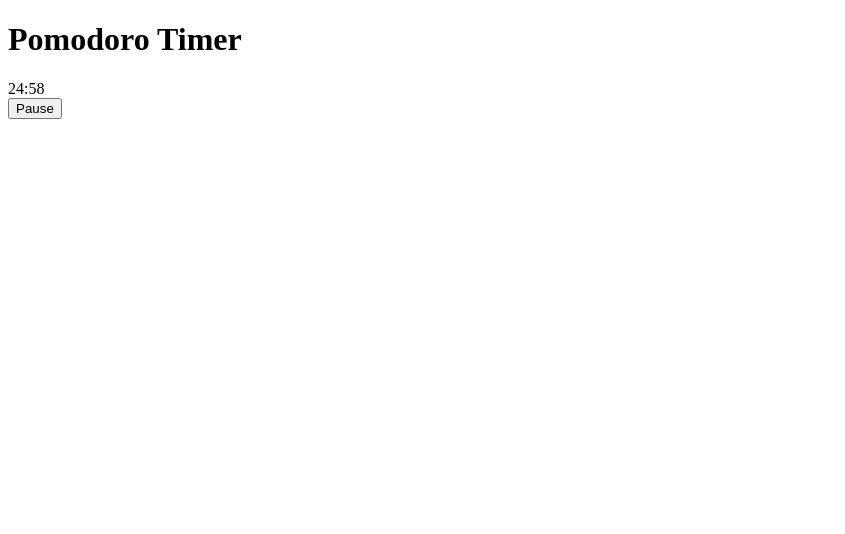
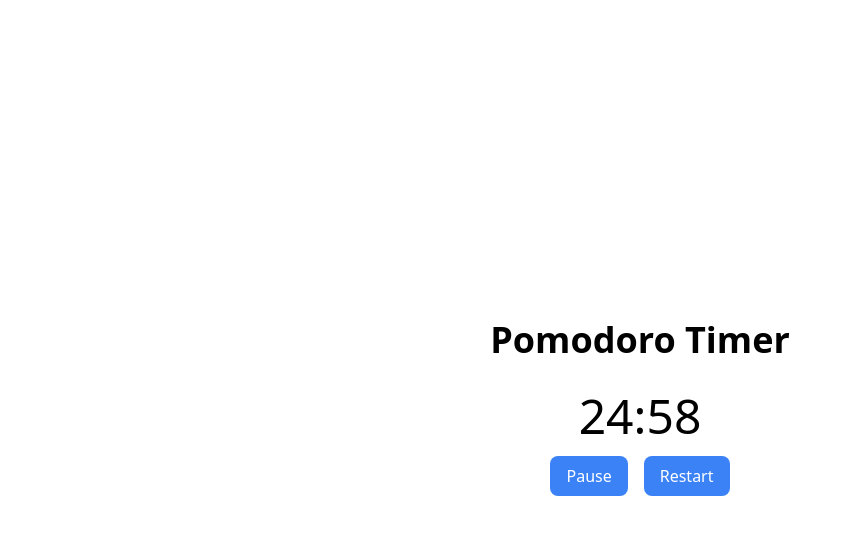
Before and after one commit to gabrieldpcordeiro/pomodoro-app, a Next.js app: page / in a window 1280 px wide. Both pictures are taken after a click on the button "Start". Shown: the top 534 px of the page, without its empty margins (0-845 px from the left). Built offline with nearby package versions, Linux system fonts and the light colour scheme.

Commit message:
Add style using Tailwind and create restart button

```diff
--- a/src/app/components/Pomodoro.tsx
+++ b/src/app/components/Pomodoro.tsx
@@ -1,23 +1,29 @@
 import React, { useState, useEffect } from 'react';
 
 const Pomodoro = () => {
-    const [time, setTime] = useState(25 * 60);
+    const [time, setTime] = useState(25 * 60); // Default time is 25 minutes
     const [isActive, setIsActive] = useState(false);
 
     const toggleTimer = () => {
         setIsActive(!isActive);
     };
 
+    const resetTimer = () => {
+        setIsActive(false);
+        setTime(25 * 60); // Reset the time to 25 minutes
+    };
+
     useEffect(() => {
-        let interval: NodeJS.Timeout;
+        let interval: NodeJS.Timeout | undefined;
         if (isActive && time > 0) {
             interval = setInterval(() => {
                 setTime(time - 1);
             }, 1000);
         } else if (time === 0) {
-
-            // @ts-ignore
-            // clearInterval(interval);
+            if (interval) {
+                clearInterval(interval);
+                interval = undefined;
+            }
             // Handle the end of the Pomodoro session here
         }
 
@@ -27,15 +33,44 @@ const Pomodoro = () => {
     }, [isActive, time]);
 
     return (
-        <div className="pomodoro-container">
-            <h1 className="text-4xl font-bold">Pomodoro Timer</h1>
-            <div className="time-display">
+        <div className="pomodoro-container flex flex-col items-center justify-center h-screen">
+            <h1 className="text-4xl font-bold my-4">Pomodoro Timer</h1>
+            <div className="time-display text-5xl my-4">
                 {Math.floor(time / 60).toString().padStart(2, '0')}:
                 {(time % 60).toString().padStart(2, '0')}
             </div>
-            <button className="btn" onClick={toggleTimer}>
-                {isActive ? 'Pause' : 'Start'}
-            </button>
+            <div className="button-container flex text-white justify-center space-x-4 items-center">
+                {time > 0 && isActive ? (
+                    <>
+                        <button
+                            className="btn pause-btn bg-blue-500 hover:bg-blue-700 px-4 py-2 rounded-lg"
+                            onClick={toggleTimer}
+                        >
+                            Pause
+                        </button>
+                        <button
+                            className="btn restart-btn bg-blue-500 hover:bg-blue-700 px-4 py-2 rounded-lg"
+                            onClick={resetTimer}
+                        >
+                            Restart
+                        </button>
+                    </>
+                ) : time > 0 ? (
+                    <button
+                        className="btn start-btn bg-blue-500 hover:bg-blue-700 px-4 py-2 rounded-lg"
+                        onClick={toggleTimer}
+                    >
+                        Start
+                    </button>
+                ) : (
+                    <button
+                        className="btn restart-btn bg-blue-500 hover:bg-blue-700 px-4 py-2 rounded-lg"
+                        onClick={resetTimer}
+                    >
+                        Restart
+                    </button>
+                )}
+            </div>
         </div>
     );
 };
--- a/src/main.sass
+++ /dev/null
@@ -1,22 +0,0 @@
-/* Pomodoro Component Styles */
-.pomodoro-container
-  display: flex
-  flex-direction: column
-  align-items: center
-  justify-content: center
-  height: 100vh
-
-.time-display
-  font-size: 3rem
-  margin: 1rem
-
-.btn
-  background-color: #3498db
-  color: #fff
-  border: none
-  padding: 0.5rem 1rem
-  cursor: pointer
-  transition: background-color 0.2s
-
-.btn:hover
-  background-color: #2980b9
--- /dev/null
+++ b/src/pages/_app.tsx
@@ -0,0 +1,36 @@
+// _app.tsx
+
+import React, { useEffect } from 'react';
+
+import '../styles/globals.css';
+import Head from 'next/head';
+import { AppProps } from 'next/app';
+
+function PomodoroApp({ Component, pageProps }: AppProps) {
+    useEffect(() => {
+        // You can include any global logic here, such as Google Analytics or other scripts
+    }, []);
+
+    return (
+        <>
+            <Head>
+                <title>Pomodoro App</title>
+                {/* Additional head tags go here */}
+            </Head>
+            <div className="app-container">
+                {/* Your application header or layout components can go here */}
+                <header>
+                </header>
+                <main>
+                    {/* The Component represents the current page being accessed */}
+                    <Component {...pageProps} />
+                </main>
+                <footer>
+                    {/* Footer content */}
+                </footer>
+            </div>
+        </>
+    );
+}
+
+export default PomodoroApp;
--- /dev/null
+++ b/src/styles/globals.css
@@ -0,0 +1,4 @@
+/* Import the generated Tailwind CSS */
+@import 'tailwindcss/base';
+@import 'tailwindcss/components';
+@import 'tailwindcss/utilities';
```
